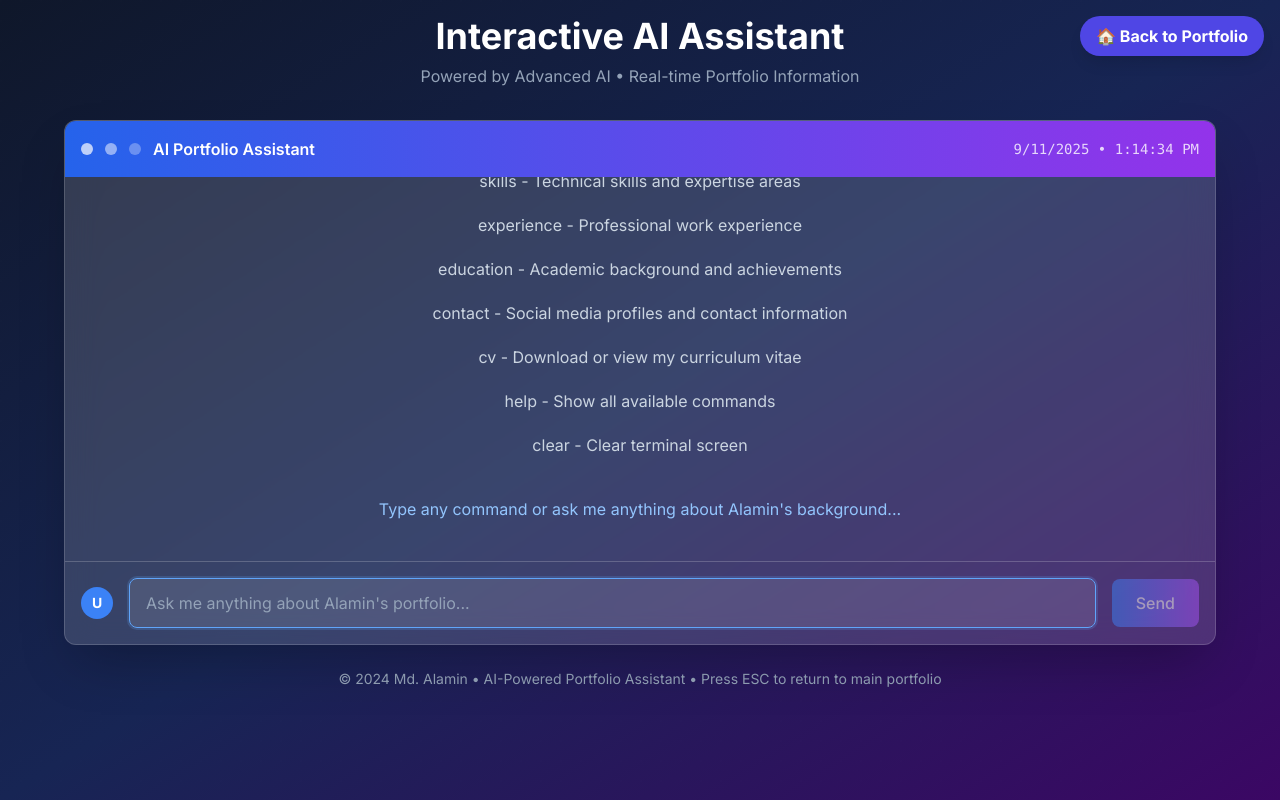
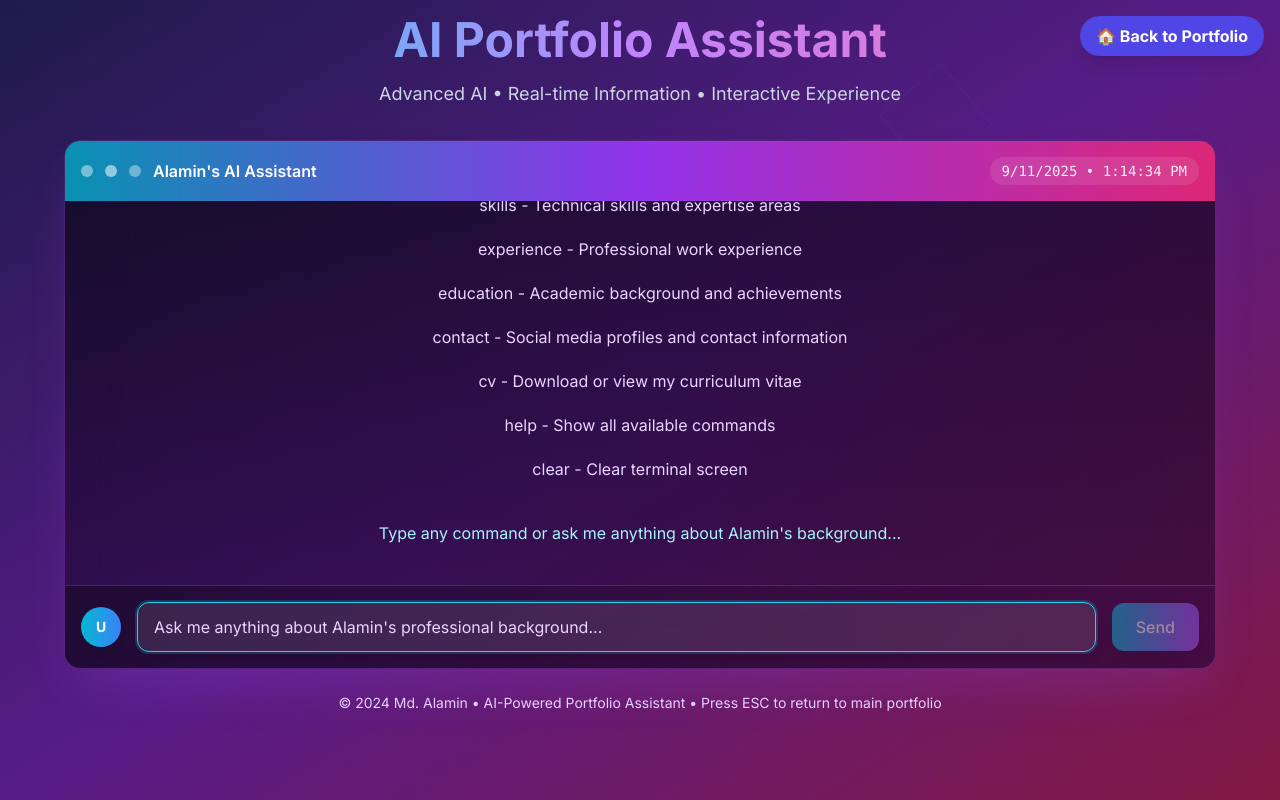
Before and after one commit to alamin5G/alamin5g.github.io, a React (Create React App) app: page / in a window 1280 px wide. Both pictures are taken after a click on the button "Let's Try It! 🚀". Built offline with nearby package versions, Linux system fonts and the light colour scheme.

Commit message:
Complete AI Portfolio redesign: new color scheme (cyan/purple/pink), interactive animated background, enhanced UI, clean CV responses

```diff
--- a/src/components/AIPortfolio.jsx
+++ b/src/components/AIPortfolio.jsx
@@ -121,11 +121,15 @@ const AIPortfolio = () => {
         if (normalized === 'cv' || normalized === 'resume') {
             setOutput(prev => [
                 ...prev,
-                { text: 'CV/Resume Information:', type: 'system' },
-                { text: '• Download Link: /resume/cv_Md_Alamin.pdf', type: 'system' },
-                { text: '• Contains: Work experience, education, projects, skills', type: 'system' },
-                { text: '• Format: Professional PDF suitable for applications', type: 'system' },
-                { text: '• Last Updated: January 2025', type: 'system' },
+                { text: 'CV Download Available:', type: 'system' },
+                { text: 'Direct Link: https://alamin5g.com/resume/cv_Md_Alamin.pdf', type: 'system' },
+                { text: '', type: 'empty' },
+                { text: 'This comprehensive CV includes:', type: 'system' },
+                { text: '• Complete work experience and achievements', type: 'system' },
+                { text: '• Educational background with academic records', type: 'system' },
+                { text: '• Technical skills and certifications', type: 'system' },
+                { text: '• Major projects with implementation details', type: 'system' },
+                { text: '• Contact information and references', type: 'system' },
                 { text: '', type: 'empty' },
                 { text: 'Click the link above to download or ask any other questions...', type: 'prompt' }
             ]);
@@ -138,7 +142,7 @@ const AIPortfolio = () => {
         const GEMINI_API_KEY = process.env.REACT_APP_GEMINI_API_KEY;
         const API_URL = `https://generativelanguage.googleapis.com/v1beta/models/gemini-2.5-flash-preview-05-20:generateContent?key=${GEMINI_API_KEY || ''}`;
 
-        const systemPrompt = `You are an AI assistant representing Md. Alamin, a Java developer and ML enthusiast. You have access to his complete professional information and should answer questions naturally and professionally about his background.
+        const systemPrompt = `You are an AI assistant representing Md. Alamin, a Java developer and ML enthusiast. You have access to his complete professional information and should answer questions in a clean, user-friendly format without markdown styling.
 
     **Professional Information:**
     • Name: Md. Alamin
@@ -189,11 +193,17 @@ const AIPortfolio = () => {
     • Consistent academic excellence and practical project implementation
 
     **CV/Resume Information:**
-    When users ask for CV or resume, provide this information:
-    - CV is available for download at: /resume/cv_Md_Alamin.pdf
-    - Contains detailed work experience, education, projects, and skills
-    - Updated regularly with latest achievements and certifications
-    - Professional format suitable for job applications
+    When users ask for CV or resume, provide this EXACT response:
+    "You can download Alamin's CV directly from: https://alamin5g.com/resume/cv_Md_Alamin.pdf
+
+    This comprehensive CV includes:
+    - Complete work experience and achievements
+    - Educational background with academic records
+    - Technical skills and certifications
+    - Major projects with implementation details
+    - Contact information and references
+
+    The CV is regularly updated and formatted professionally for job applications."
 
     **Social Media Profiles:**
     • GitHub: github.com/alamin5g (All public repositories and contributions)
@@ -209,9 +219,12 @@ const AIPortfolio = () => {
     • Various full-stack development projects
 
     **Response Guidelines:**
+    - Always respond in clean, readable text format - NO MARKDOWN FORMATTING
+    - Do not use asterisks, hashtags, or any markdown symbols
+    - Use simple bullet points with dashes or dots
+    - For CV requests, provide the direct download link clearly
     - Be professional and informative in all responses
     - Provide specific details when discussing projects or skills
-    - For CV requests, mention the download link and key highlights
     - Include relevant contact information when appropriate
     - For topics outside this information, politely redirect to Alamin's professional background
     - Available commands: about, projects, skills, experience, education, contact, cv, help, clear
@@ -269,70 +282,86 @@ const AIPortfolio = () => {
     };
 
     return (
-        <div className="min-h-screen bg-gradient-to-br from-slate-900 via-blue-950 to-purple-950 p-4">
-            {/* Subtle background pattern */}
-            <div className="fixed inset-0 opacity-5">
+        <div className="min-h-screen bg-gradient-to-br from-indigo-950 via-purple-900 to-pink-900 p-4 relative overflow-hidden">
+            {/* Dynamic animated background */}
+            <div className="fixed inset-0 opacity-20">
+                {/* Floating particles */}
+                <div className="absolute w-2 h-2 bg-cyan-400 rounded-full animate-pulse" style={{ left: '10%', top: '20%', animationDelay: '0s' }}></div>
+                <div className="absolute w-1 h-1 bg-pink-400 rounded-full animate-ping" style={{ left: '80%', top: '30%', animationDelay: '1s' }}></div>
+                <div className="absolute w-3 h-3 bg-yellow-400 rounded-full animate-bounce" style={{ left: '60%', top: '70%', animationDelay: '2s' }}></div>
+                <div className="absolute w-2 h-2 bg-green-400 rounded-full animate-pulse" style={{ left: '30%', top: '80%', animationDelay: '3s' }}></div>
+                <div className="absolute w-1 h-1 bg-blue-400 rounded-full animate-ping" style={{ left: '90%', top: '60%', animationDelay: '4s' }}></div>
+                <div className="absolute w-2 h-2 bg-purple-400 rounded-full animate-bounce" style={{ left: '20%', top: '40%', animationDelay: '5s' }}></div>
+
+                {/* Geometric shapes */}
+                <div className="absolute w-20 h-20 border border-cyan-400/30 rotate-45 animate-spin-slow" style={{ left: '70%', top: '10%' }}></div>
+                <div className="absolute w-16 h-16 border border-pink-400/30 rounded-full animate-pulse" style={{ left: '10%', top: '60%' }}></div>
+                <div className="absolute w-12 h-12 border-2 border-yellow-400/30 rotate-12 animate-ping" style={{ left: '85%', top: '80%' }}></div>
+
+                {/* Grid pattern overlay */}
                 <div className="absolute inset-0" style={{
-                    backgroundImage: `radial-gradient(circle at 1px 1px, rgba(255,255,255,0.15) 1px, transparent 0)`,
-                    backgroundSize: '20px 20px'
+                    backgroundImage: `linear-gradient(rgba(139, 92, 246, 0.1) 1px, transparent 1px), linear-gradient(90deg, rgba(139, 92, 246, 0.1) 1px, transparent 1px)`,
+                    backgroundSize: '30px 30px'
                 }}></div>
             </div>
 
             <div className="relative z-10 max-w-6xl mx-auto">
                 {/* Header */}
                 <div className="text-center mb-8">
-                    <h1 className="text-4xl font-bold text-white mb-2">Interactive AI Assistant</h1>
-                    <p className="text-slate-400">Powered by Advanced AI • Real-time Portfolio Information</p>
+                    <h1 className="text-5xl font-bold bg-gradient-to-r from-cyan-400 via-purple-400 to-pink-400 bg-clip-text text-transparent mb-4">
+                        AI Portfolio Assistant
+                    </h1>
+                    <p className="text-slate-300 text-lg">Advanced AI • Real-time Information • Interactive Experience</p>
                 </div>
 
-                <div className="bg-white/10 backdrop-blur-lg border border-white/20 rounded-xl shadow-2xl overflow-hidden">
+                <div className="bg-black/40 backdrop-blur-xl border border-purple-500/30 rounded-2xl shadow-2xl shadow-purple-500/20 overflow-hidden">
                     {/* Modern header */}
-                    <div className="bg-gradient-to-r from-blue-600 to-purple-600 p-4">
+                    <div className="bg-gradient-to-r from-cyan-600 via-purple-600 to-pink-600 p-4">
                         <div className="flex items-center justify-between">
                             <div className="flex items-center space-x-3">
-                                <div className="w-3 h-3 bg-white/70 rounded-full"></div>
-                                <div className="w-3 h-3 bg-white/50 rounded-full"></div>
-                                <div className="w-3 h-3 bg-white/30 rounded-full"></div>
-                                <span className="text-white font-semibold ml-4">AI Portfolio Assistant</span>
+                                <div className="w-3 h-3 bg-white/80 rounded-full animate-pulse"></div>
+                                <div className="w-3 h-3 bg-white/60 rounded-full animate-pulse" style={{ animationDelay: '0.5s' }}></div>
+                                <div className="w-3 h-3 bg-white/40 rounded-full animate-pulse" style={{ animationDelay: '1s' }}></div>
+                                <span className="text-white font-semibold ml-4">Alamin's AI Assistant</span>
                             </div>
-                            <div className="text-white/80 text-sm font-mono">
+                            <div className="text-white/90 text-sm font-mono bg-white/10 px-3 py-1 rounded-full">
                                 {new Date().toLocaleDateString()} • {new Date().toLocaleTimeString()}
                             </div>
                         </div>
                     </div>
 
                     {/* Chat area */}
-                    <div className="p-6 h-96 overflow-y-auto bg-white/5" ref={terminalBodyRef}>
+                    <div className="p-6 h-96 overflow-y-auto bg-gradient-to-b from-black/20 to-purple-950/20" ref={terminalBodyRef}>
                         {output.map((line, index) => (
                             <div key={index} className="mb-3">
                                 {line.type === 'user' && (
                                     <div className="flex items-start space-x-3 mb-2">
-                                        <div className="w-8 h-8 bg-blue-500 rounded-full flex items-center justify-center text-white text-sm font-bold">
+                                        <div className="w-10 h-10 bg-gradient-to-r from-cyan-500 to-blue-500 rounded-full flex items-center justify-center text-white text-sm font-bold shadow-lg">
                                             U
                                         </div>
-                                        <div className="bg-blue-500/20 border border-blue-500/30 rounded-lg px-4 py-2 max-w-md">
-                                            <span className="text-blue-200">{line.text}</span>
+                                        <div className="bg-gradient-to-r from-cyan-500/20 to-blue-500/20 border border-cyan-400/30 rounded-xl px-4 py-3 max-w-md shadow-lg">
+                                            <span className="text-cyan-100">{line.text}</span>
                                         </div>
                                     </div>
                                 )}
                                 {(line.type === 'response' || line.type === 'ai') && (
                                     <div className="flex items-start space-x-3 mb-2">
-                                        <div className="w-8 h-8 bg-gradient-to-r from-purple-500 to-pink-500 rounded-full flex items-center justify-center text-white text-sm font-bold">
+                                        <div className="w-10 h-10 bg-gradient-to-r from-purple-500 to-pink-500 rounded-full flex items-center justify-center text-white text-sm font-bold shadow-lg animate-pulse">
                                             AI
                                         </div>
-                                        <div className="bg-white/10 border border-white/20 rounded-lg px-4 py-2 max-w-2xl">
-                                            <span className="text-white whitespace-pre-wrap">{line.text}</span>
+                                        <div className="bg-gradient-to-r from-purple-500/20 to-pink-500/20 border border-purple-400/30 rounded-xl px-4 py-3 max-w-2xl shadow-lg">
+                                            <span className="text-white whitespace-pre-wrap leading-relaxed">{line.text}</span>
                                         </div>
                                     </div>
                                 )}
                                 {(line.type === 'system' || line.type === 'prompt') && (
-                                    <div className={`text-center py-1 ${line.type === 'system' ? 'text-slate-300' : 'text-blue-300'
+                                    <div className={`text-center py-1 ${line.type === 'system' ? 'text-purple-200' : 'text-cyan-200'
                                         }`}>
                                         {line.text}
                                     </div>
                                 )}
                                 {line.type === 'error' && (
-                                    <div className="text-red-400 bg-red-900/20 border border-red-500/30 rounded-lg px-4 py-2">
+                                    <div className="text-red-300 bg-red-900/30 border border-red-500/40 rounded-xl px-4 py-3 shadow-lg">
                                         {line.text}
                                     </div>
                                 )}
@@ -342,16 +371,16 @@ const AIPortfolio = () => {
 
                         {isLoading && (
                             <div className="flex items-start space-x-3 mb-2">
-                                <div className="w-8 h-8 bg-gradient-to-r from-purple-500 to-pink-500 rounded-full flex items-center justify-center text-white text-sm font-bold">
+                                <div className="w-10 h-10 bg-gradient-to-r from-purple-500 to-pink-500 rounded-full flex items-center justify-center text-white text-sm font-bold shadow-lg animate-pulse">
                                     AI
                                 </div>
-                                <div className="bg-white/10 border border-white/20 rounded-lg px-4 py-2">
+                                <div className="bg-gradient-to-r from-purple-500/20 to-pink-500/20 border border-purple-400/30 rounded-xl px-4 py-3 shadow-lg">
                                     <div className="flex items-center space-x-2">
-                                        <span className="text-white">Thinking</span>
+                                        <span className="text-white">Processing</span>
                                         <div className="flex space-x-1">
                                             <div className="w-2 h-2 bg-purple-400 rounded-full animate-bounce"></div>
-                                            <div className="w-2 h-2 bg-purple-400 rounded-full animate-bounce" style={{ animationDelay: '0.1s' }}></div>
-                                            <div className="w-2 h-2 bg-purple-400 rounded-full animate-bounce" style={{ animationDelay: '0.2s' }}></div>
+                                            <div className="w-2 h-2 bg-pink-400 rounded-full animate-bounce" style={{ animationDelay: '0.1s' }}></div>
+                                            <div className="w-2 h-2 bg-cyan-400 rounded-full animate-bounce" style={{ animationDelay: '0.2s' }}></div>
                                         </div>
                                     </div>
                                 </div>
@@ -360,9 +389,9 @@ const AIPortfolio = () => {
                     </div>
 
                     {/* Input area */}
-                    <div className="border-t border-white/20 p-4 bg-white/5">
+                    <div className="border-t border-purple-500/30 p-4 bg-gradient-to-r from-black/30 to-purple-950/30">
                         <div className="flex items-center space-x-4">
-                            <div className="w-8 h-8 bg-blue-500 rounded-full flex items-center justify-center text-white text-sm font-bold">
+                            <div className="w-10 h-10 bg-gradient-to-r from-cyan-500 to-blue-500 rounded-full flex items-center justify-center text-white text-sm font-bold shadow-lg">
                                 U
                             </div>
                             <input
@@ -371,15 +400,15 @@ const AIPortfolio = () => {
                                 value={input}
                                 onChange={handleInputChange}
                                 onKeyDown={handleKeyDown}
-                                className="flex-1 bg-white/10 border border-white/20 rounded-lg px-4 py-3 text-white placeholder-slate-400 outline-none focus:border-blue-400 focus:ring-2 focus:ring-blue-400/20"
-                                placeholder="Ask me anything about Alamin's portfolio..."
+                                className="flex-1 bg-white/10 border border-purple-400/30 rounded-xl px-4 py-3 text-white placeholder-purple-200 outline-none focus:border-cyan-400 focus:ring-2 focus:ring-cyan-400/20 shadow-lg"
+                                placeholder="Ask me anything about Alamin's professional background..."
                                 disabled={isLoading}
                                 autoFocus
                             />
                             <button
                                 onClick={handleSubmit}
                                 disabled={isLoading || !input.trim()}
-                                className="bg-gradient-to-r from-blue-500 to-purple-500 text-white px-6 py-3 rounded-lg font-medium hover:from-blue-600 hover:to-purple-600 disabled:opacity-50 disabled:cursor-not-allowed transition-all"
+                                className="bg-gradient-to-r from-cyan-500 to-purple-500 text-white px-6 py-3 rounded-xl font-medium hover:from-cyan-600 hover:to-purple-600 disabled:opacity-50 disabled:cursor-not-allowed transition-all shadow-lg transform hover:scale-105"
                             >
                                 Send
                             </button>
@@ -387,10 +416,22 @@ const AIPortfolio = () => {
                     </div>
                 </div>
 
-                <div className="mt-6 text-center text-slate-400 text-sm">
+
+                <div className="mt-6 text-center text-purple-200 text-sm">
                     <p>© 2024 Md. Alamin • AI-Powered Portfolio Assistant • Press ESC to return to main portfolio</p>
                 </div>
             </div>
+
+            {/* Custom CSS for animations */}
+            <style jsx>{`
+                @keyframes spin-slow {
+                    from { transform: rotate(0deg); }
+                    to { transform: rotate(360deg); }
+                }
+                .animate-spin-slow {
+                    animation: spin-slow 20s linear infinite;
+                }
+            `}</style>
         </div>
     );
 };
```
